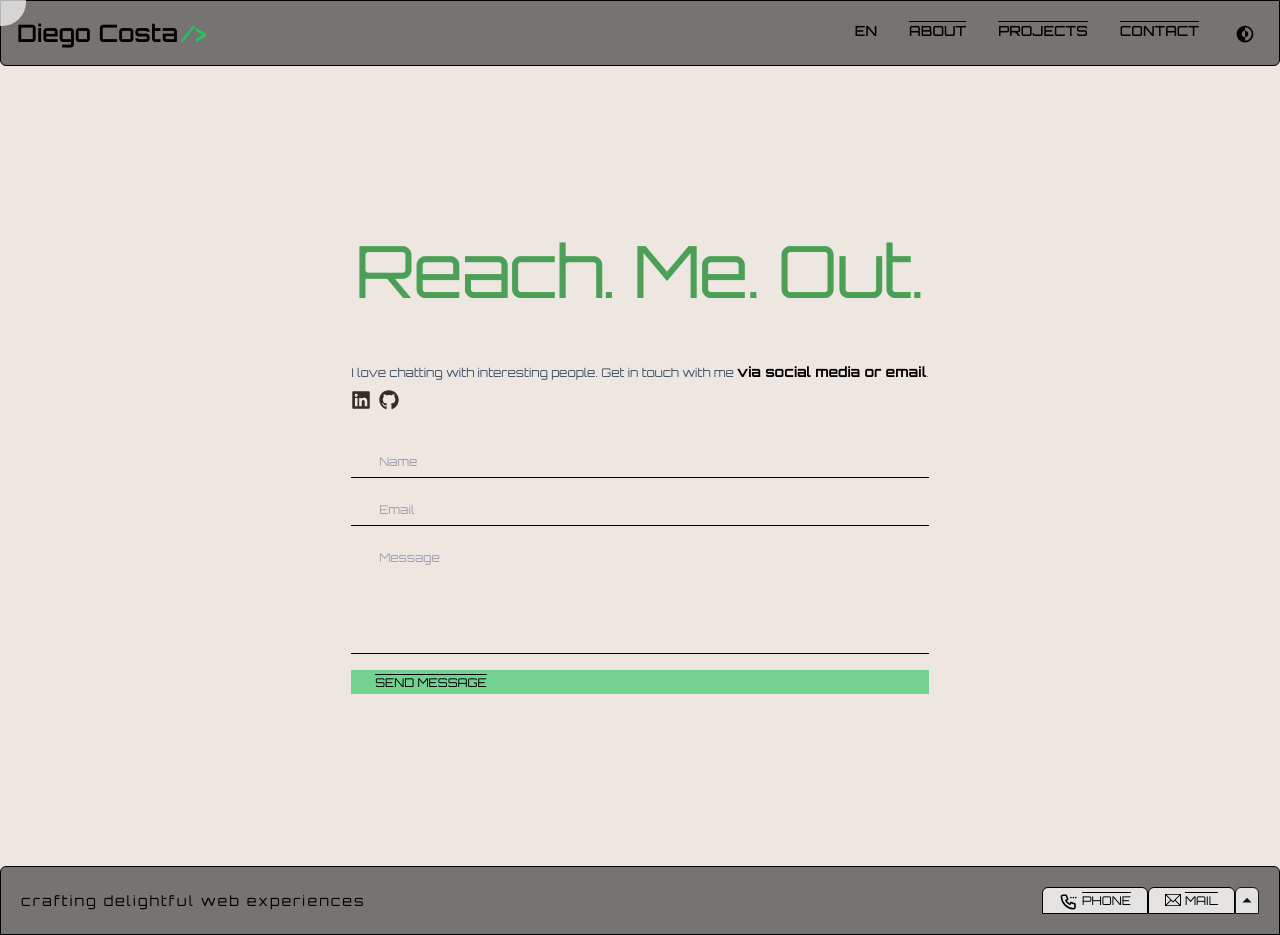
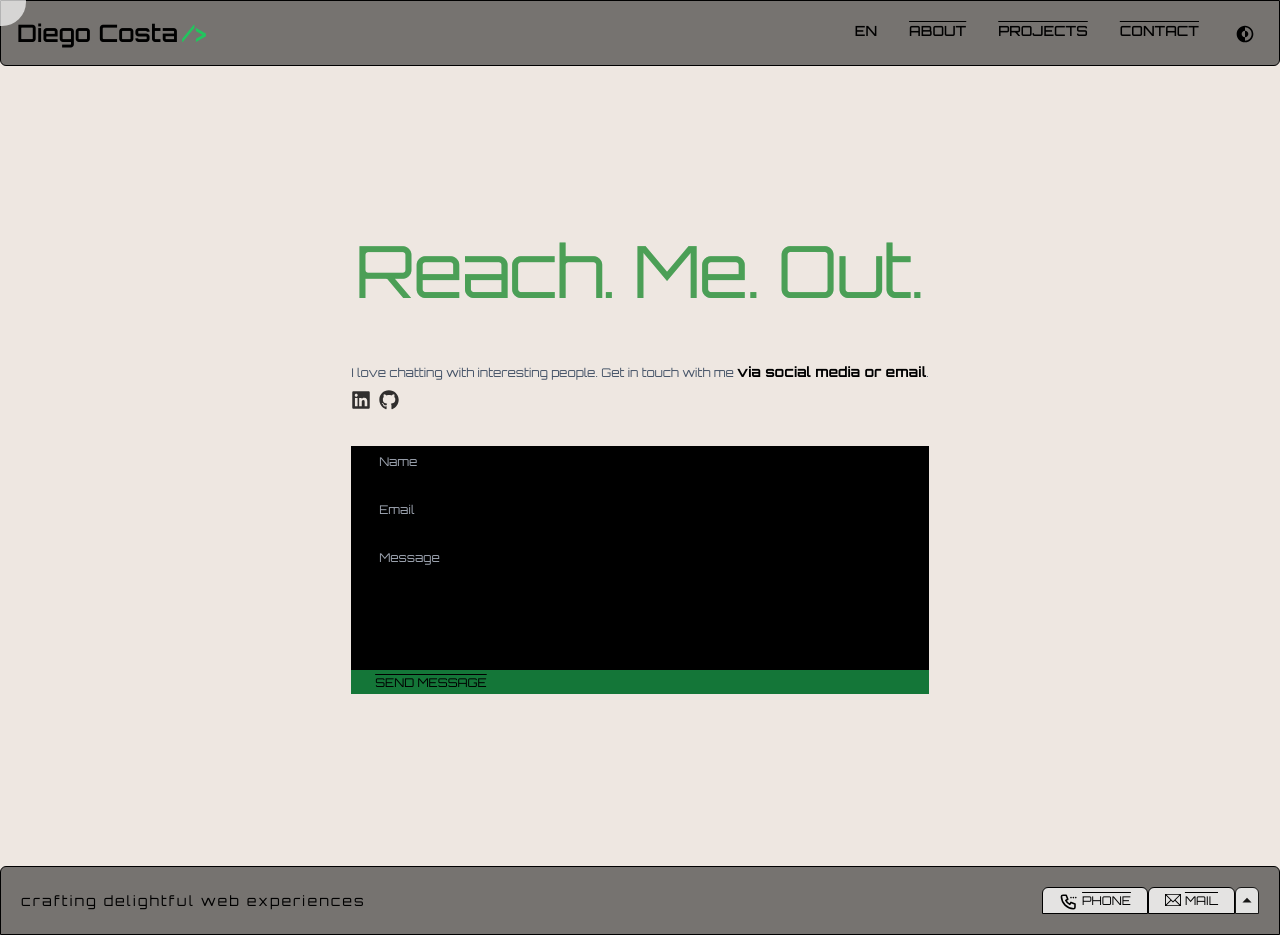
Before and after one commit to DiegoCstyles/portfolio, a Next.js app: page /contact in a window 1280 px wide. Built offline with nearby package versions, Linux system fonts and the light colour scheme.

Commit message:
Update Section.tsx

```diff
--- a/components/Contact/Section.tsx
+++ b/components/Contact/Section.tsx
@@ -116,7 +116,7 @@ const Section = ({ currentLanguage }: ContactProps) => {
         {/* Contact Form */}
         <div className="mt-1 border-black dark:border-white rounded-b-md p-4">
           <form onSubmit={handleFormSubmit}>
-            <div className='flex flex-col light:bg-black/80 dark:bg-white/80'>
+            <div className='flex flex-col bg-black dark:bg-white/95'>
               <div className="flex justify-center item-center text-center mb-4">
                 <input
                   type="text"
```
